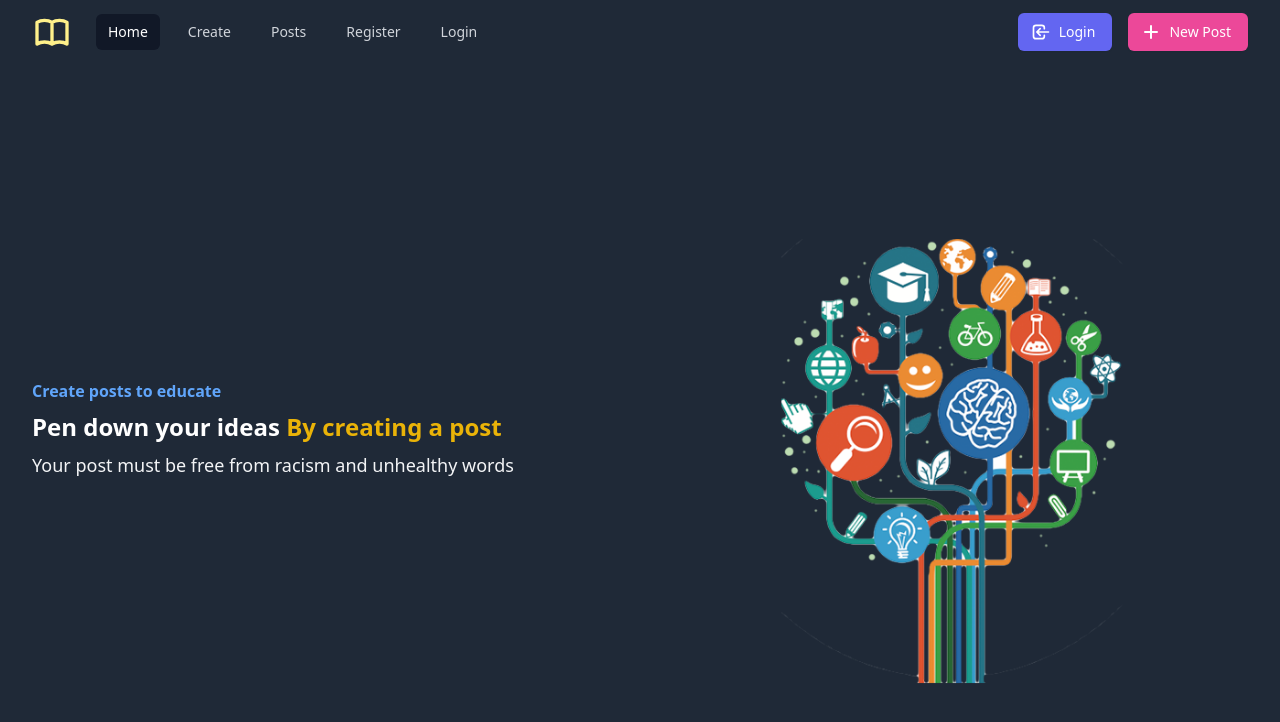
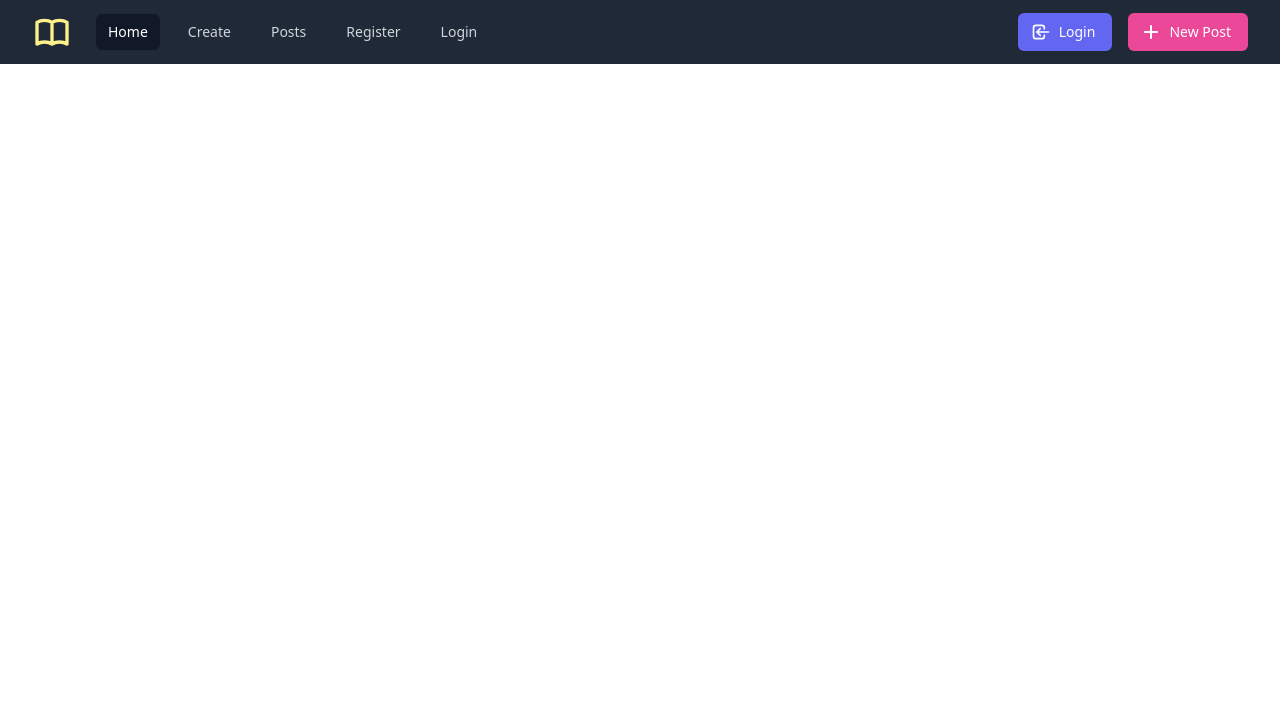
Before and after one commit to mouhamadkassem/blog-app-static, a React (Create React App) app: page / in a window 1280 px wide. Shown: the top 722 px of the page. Built offline with nearby package versions, Linux system fonts and the light colour scheme.

Commit message:
add build folder

```diff
--- a/package.json
+++ b/package.json
@@ -1,7 +1,7 @@
 {
   "name": "frontend",
   "version": "0.1.0",
-  "private": true,
+  "private": false,
   "dependencies": {
     "@emotion/react": "^11.10.5",
     "@headlessui/react": "^1.7.5",
@@ -12,6 +12,7 @@
     "@testing-library/user-event": "^13.5.0",
     "axios": "^1.2.1",
     "formik": "^2.2.9",
+    "gh-pages": "^5.0.0",
     "moment": "^2.29.4",
     "react": "^18.2.0",
     "react-dom": "^18.2.0",
--- a/src/App.js
+++ b/src/App.js
@@ -26,7 +26,7 @@ function App() {
       <Navbar />
 
       <Routes>
-        <Route exact path="/" element={<HomePage />} />
+        <Route exact path="/blog-app-static" element={<HomePage />} />
         <Route
           path="/add-category"
           element={
```
Also changed, not shown: 15 other files (tests, documents, lock files or other folders).
